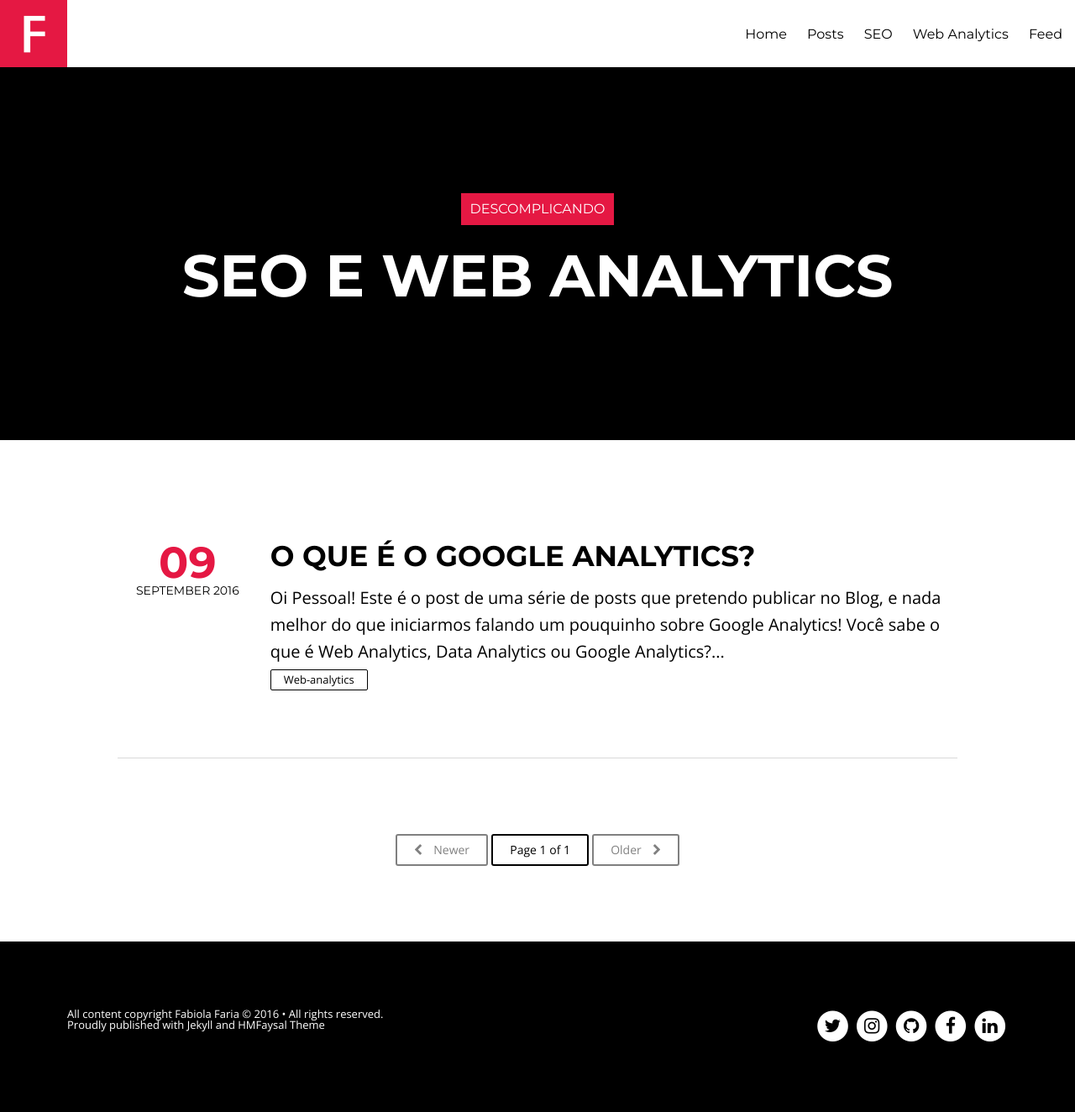
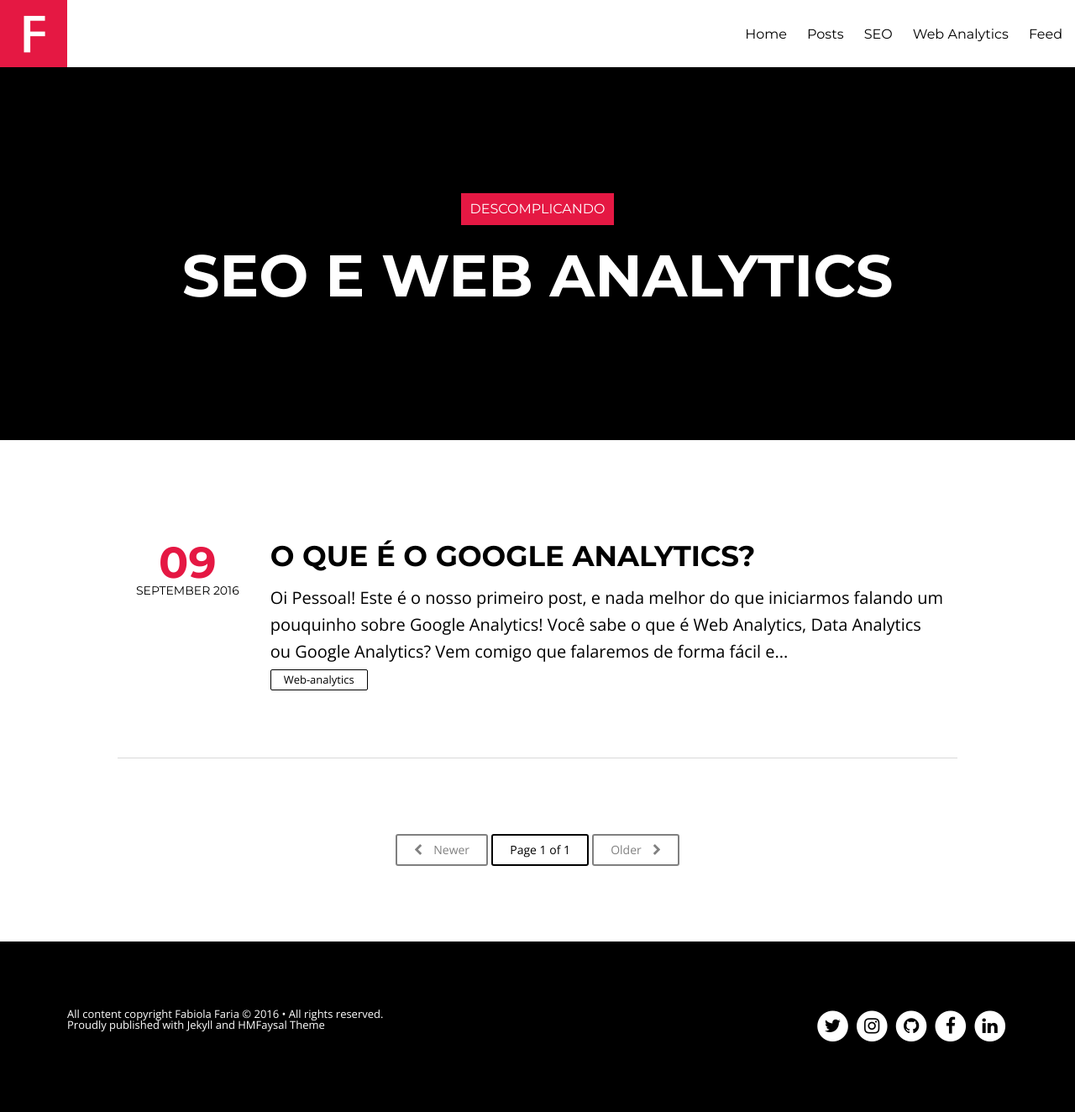
Before and after one commit to seoanalytics/seoanalytics.github.io, a Jekyll site: the page built from index.html, in a window 1280 px wide. Shown: the whole page at 84% size. Built offline with Jekyll 4.4.1, drawn with Linux system fonts in a browser that asks for light colours; nearby versions of some CDN libraries; the list of posts is cut into pages by our own code.

Commit message:
post google analytics #5

```diff
--- a/_posts/2016-09-09-google-analytics.md
+++ b/_posts/2016-09-09-google-analytics.md
@@ -8,7 +8,7 @@
 share: true
 ---
 
-Oi Pessoal! Este é o post de uma série de posts que pretendo publicar no Blog, e nada melhor do que iniciarmos falando um pouquinho sobre <b>Google Analytics</b>! Você sabe o que é Web Analytics, Data Analytics ou Google Analytics? Vem comigo que falaremos de forma fácil e descomplicada sobre o mundo de Digital Analytics!
+Oi Pessoal! Este é o nosso primeiro post, e nada melhor do que iniciarmos falando um pouquinho sobre <b>Google Analytics</b>! Você sabe o que é Web Analytics, Data Analytics ou Google Analytics? Vem comigo que falaremos de forma fácil e descomplicada sobre o mundo de Digital Analytics pra você.
 
 ## Então vamos falar de Web Analytics
 
```
